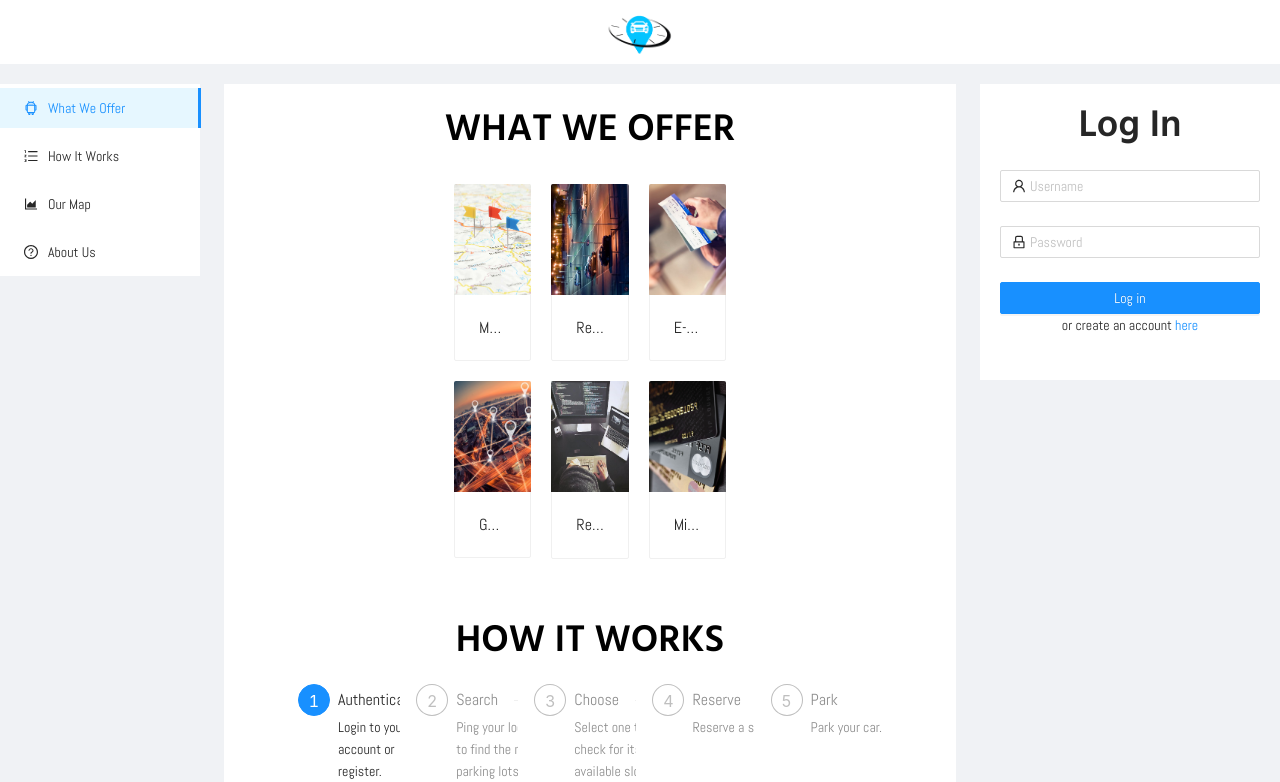
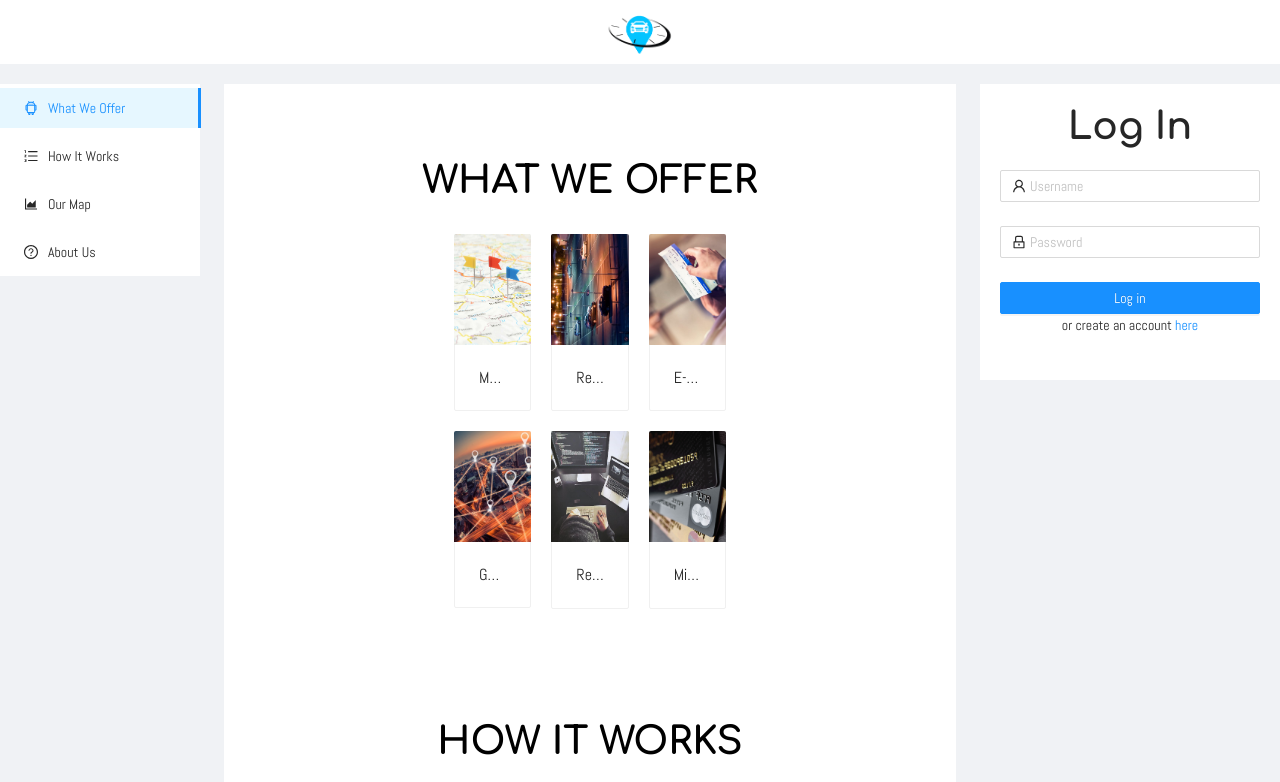
Before and after one commit to saclave/MinuteManParking_FEV2, a React (Create React App) app: page / in a window 1280 px wide. Shown: the top 782 px of the page. Built offline with nearby package versions, Linux system fonts and the light colour scheme.

Commit message:
[FrontEnd][John] feature : Change font and adjust margin for titles

```diff
--- a/public/index.html
+++ b/public/index.html
@@ -25,7 +25,7 @@
       Learn how to configure a non-root public URL by running `npm run build`.
     -->
     <link
-      href="https://fonts.googleapis.com/css2?family=Abel&family=Hind:wght@600&display=swap"
+      href="https://fonts.googleapis.com/css2?family=Abel&family=Comfortaa:wght@700&display=swap"
       rel="stylesheet"
     />
     <title>Minuteman App</title>
--- a/src/App.css
+++ b/src/App.css
@@ -60,7 +60,7 @@
 }
 
 .home-page-content {
-  margin-bottom: 50px;
+  margin: 50px 0;
 }
 
 .home-page-login {
@@ -98,5 +98,5 @@ h2.ant-typography,
 h3.ant-typography,
 h4.ant-typography,
 h5.ant-typography {
-  font-family: "Hind", sans-serif;
+  font-family: "Comfortaa", cursive;
 }
```
